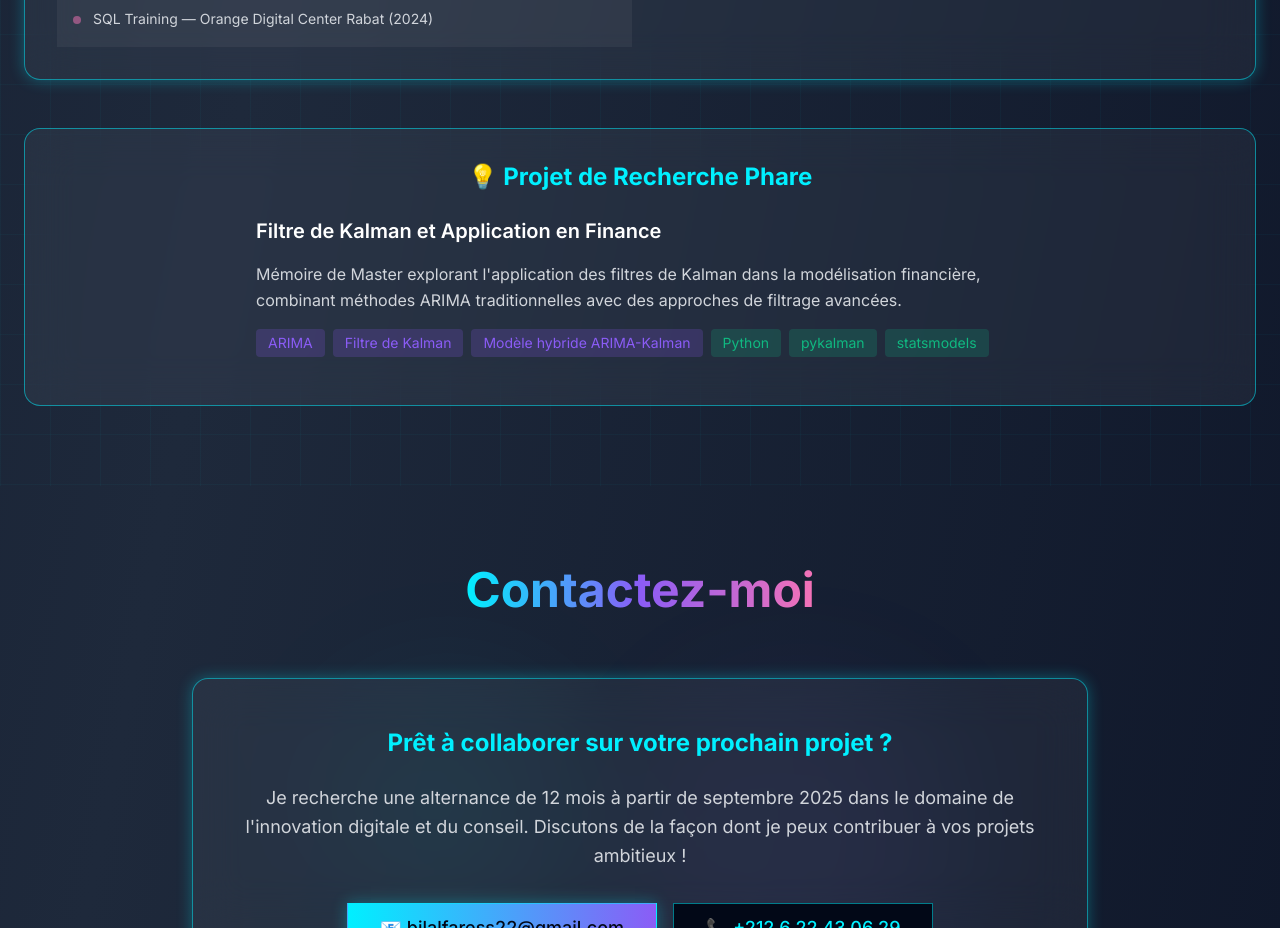
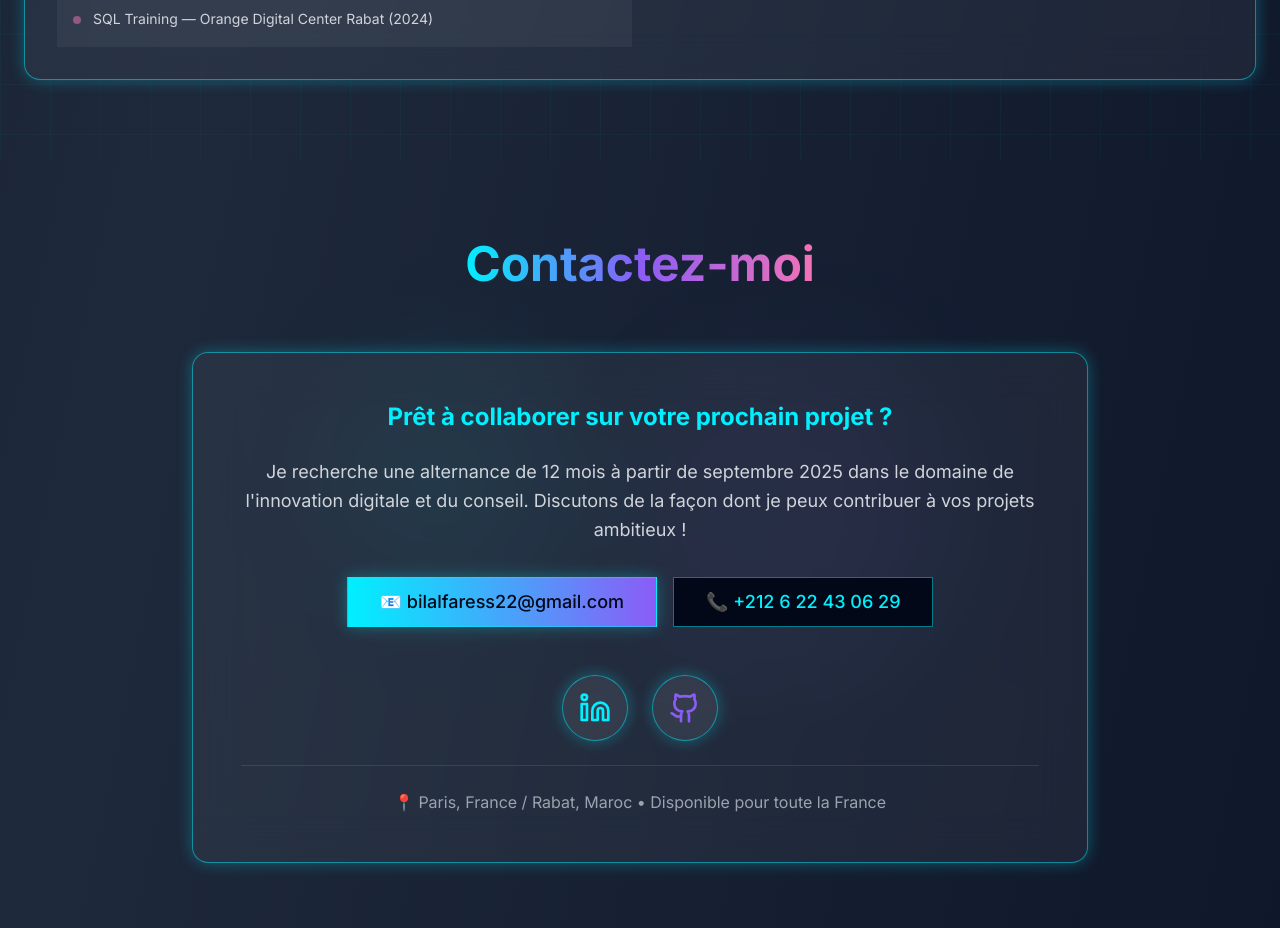
Before and after one commit to bfaress22/Bfaress-Portfolio, a React (Vite) app: page / in a window 1280 px wide. Shown: the part 5260-6188 px from the top of the page. Built offline with nearby package versions, Linux system fonts and the light colour scheme.

Commit message:
projet removed

```diff
--- a/src/components/Skills.tsx
+++ b/src/components/Skills.tsx
@@ -122,30 +122,6 @@ const Skills = () => {
               ))}
             </div>
           </div>
-
-          {/* Projet de Recherche Highlight */}
-          <div className="mt-12 glass-card p-8 border border-neon-blue/50">
-            <h3 className="text-2xl font-bold text-neon-blue text-center mb-6">
-              💡 Projet de Recherche Phare
-            </h3>
-            <div className="max-w-3xl mx-auto">
-              <h4 className="text-xl font-semibold text-white mb-4">
-                Filtre de Kalman et Application en Finance
-              </h4>
-              <p className="text-gray-300 mb-4 leading-relaxed">
-                Mémoire de Master explorant l'application des filtres de Kalman dans la modélisation financière,
-                combinant méthodes ARIMA traditionnelles avec des approches de filtrage avancées.
-              </p>
-              <div className="flex flex-wrap gap-2 mb-4">
-                <span className="px-3 py-1 bg-neon-purple/20 text-neon-purple text-sm rounded">ARIMA</span>
-                <span className="px-3 py-1 bg-neon-purple/20 text-neon-purple text-sm rounded">Filtre de Kalman</span>
-                <span className="px-3 py-1 bg-neon-purple/20 text-neon-purple text-sm rounded">Modèle hybride ARIMA-Kalman</span>
-                <span className="px-3 py-1 bg-neon-green/20 text-neon-green text-sm rounded">Python</span>
-                <span className="px-3 py-1 bg-neon-green/20 text-neon-green text-sm rounded">pykalman</span>
-                <span className="px-3 py-1 bg-neon-green/20 text-neon-green text-sm rounded">statsmodels</span>
-              </div>
-            </div>
-          </div>
         </div>
       </div>
     </section>
```
